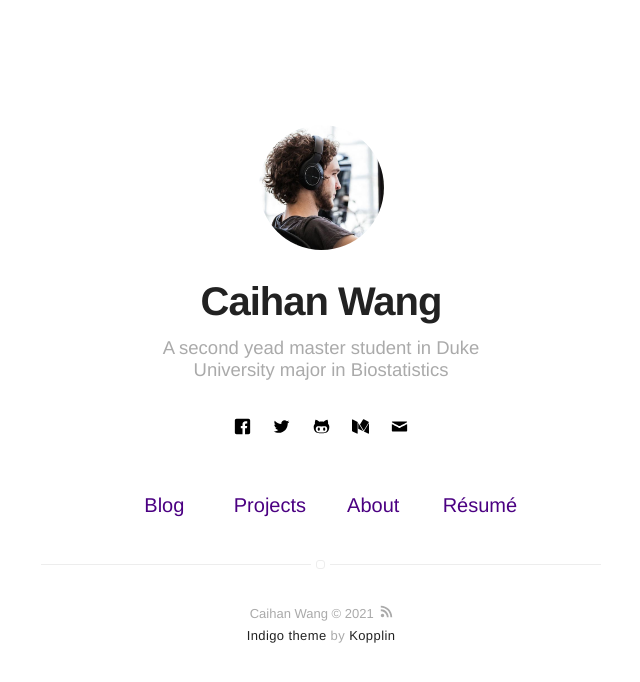
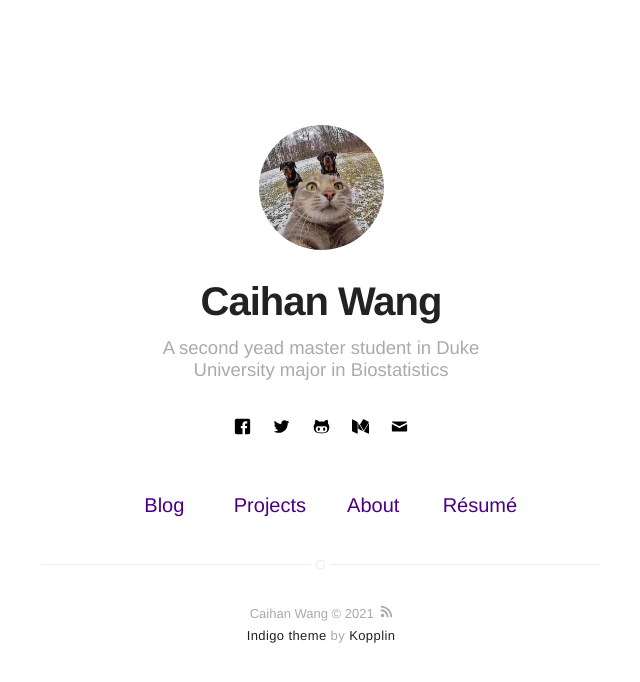
Before and after one commit to Caihanwang/Caihanwang.github.io, a Jekyll site: the page built from index.html, in a window 1280 px wide. Shown: the top 682 px of the page, without its empty margins (319-959 px from the left). Built offline with Jekyll 4.4.1, drawn with Linux system fonts in a browser that asks for light colours.

Commit message:
Update _config.yml

```diff
--- a/_config.yml
+++ b/_config.yml
@@ -9,8 +9,8 @@ description: A blog about technology and stuff related
 # better with square images
 # external-image: false
 # picture: assets/images/profile.jpg
-external-image: false
-picture: assets/images/profile.jpg
+external-image: true
+picture: https://caihanwang.github.io/assets/images/IMG_8971.jpg
 
 # If you want to include your resume, set to true
 # and specify source (external or local).
@@ -18,8 +18,8 @@ picture: assets/images/profile.jpg
 # resume-external: true
 # resume-url: https://google.com/?q=my+resume
 resume: true
-resume-external: false
-resume-url: assets/Wang.pdf
+resume-external: true
+resume-url: https://caihanwang.github.io/assets/Wang.pdf
 
 url: https://caihanwang.github.io
 # your url: https://USERNAME.github.io
```
